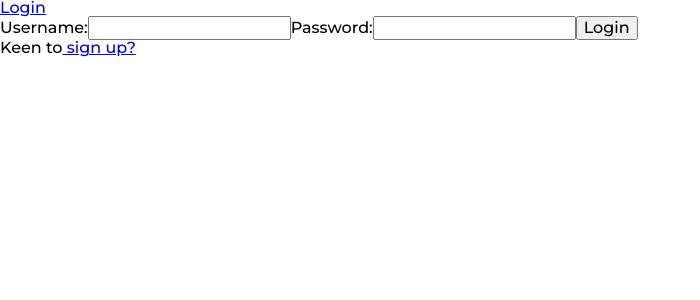
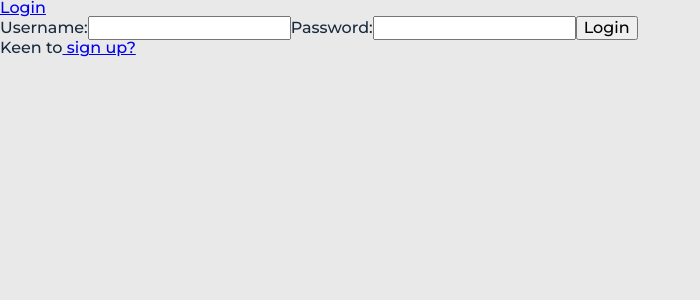
Before and after one commit to TashTenner/relevo24-front, a React (Create React App) app: page /login in a window 1280 px wide. Shown: the top 300 px of the page, without its empty margins (0-700 px from the left). Built offline with nearby package versions, Linux system fonts and the light colour scheme; no server answers.

Commit message:
first version dark-light-mode

```diff
--- a/src/App.js
+++ b/src/App.js
@@ -6,6 +6,7 @@ import Login from './views/auth/Login';
 import Signup from './views/auth/Signup';
 
 import Navbar from "./components/Navbar";
+import Body from "./components/Body";
 
 import Landing from "./views/Landing";
 import Dashboard from "./views/Dashboard";
@@ -18,6 +19,7 @@ import ErrorPage from "./views/ErrorPage";
 // import 'react-toastify/dist/ReactToastify.min.css';
 
 import { withAuth } from './context/AuthContext';
+import { withTheme } from './context/ThemeContext';
 
 import PrivateRoute from './components/PrivateRoute';
 import AnonRoute from './components/AnonRoute';
@@ -34,6 +36,7 @@ class App extends Component {
       <>
         {/* <button onClick={handleLogout}>logout</button> */}
         <Router>
+          <Body />
           <Navbar />
           <Switch>
             <AnonRoute exact path="/login" component={Login} />
@@ -57,4 +60,4 @@ class App extends Component {
   }
 }
 
-export default withAuth(App);
+export default withAuth(withTheme(App));
--- /dev/null
+++ b/src/components/Body.js
@@ -0,0 +1,10 @@
+import { withTheme } from "../context/ThemeContext";
+
+const Body = (value) => {
+  const { theme } = value;
+  const body = document.body;
+  body.setAttribute("class", theme.name);
+  return null;
+};
+
+export default withTheme(Body);
--- a/src/components/Navbar.js
+++ b/src/components/Navbar.js
@@ -1,12 +1,13 @@
 import React, { Component } from "react";
 import { withAuth } from "../context/AuthContext";
+import { withTheme } from "../context/ThemeContext";
 import { NavLink } from "react-router-dom";
 // import styled from 'styled-components';
 // .navbar-burger span:nth-child(1)
 
 class Navbar extends Component {
   render() {
-    const { user, handleLogout } = this.props;
+    const { user, handleLogout, theme, changeTheme } = this.props;
 
     return (
       <section>
@@ -28,6 +29,15 @@ class Navbar extends Component {
               {user && user.role === "employee" ? <NavLink to="/payfit">API Payfit</NavLink> : <div></div>}
             </li>
             <li>
+              {user ? <button
+                onClick={changeTheme}
+                style={{
+                  backgroundColor: theme.foreground,
+                  color: theme.color,
+                }}
+              >changeTheme</button> : <div></div>}
+            </li>
+            <li>
               {user && user ? <NavLink onClick={handleLogout} to="/">Logout</NavLink> : <NavLink to="/login">Login</NavLink>}
             </li>
           </ul>
@@ -37,4 +47,4 @@ class Navbar extends Component {
   }
 }
 
-export default withAuth(Navbar);
+export default withAuth(withTheme(Navbar));
--- /dev/null
+++ b/src/context/ThemeContext.js
@@ -0,0 +1,69 @@
+import React, { Component, createContext } from 'react';
+
+const ThemeContext = createContext();
+const Provider = ThemeContext.Provider;
+const ThemeConsumer = ThemeContext.Consumer;
+
+export const withTheme = (Comp) => {
+  return class WithTheme extends Component {
+    render() {
+      return (
+        <ThemeConsumer>
+          {
+            ({
+              theme,
+              changeTheme
+            }) => (
+                <Comp
+                  {...this.props}
+                  theme={theme}
+                  changeTheme={changeTheme}
+                />
+              )}
+        </ThemeConsumer>
+      );
+    }
+  };
+};
+
+export const themes = {
+  light: {
+    name: "light",
+    foreground: "#009688",
+    background: "#009688",
+    color: "#192A3E",
+  },
+  dark: {
+    name: "dark",
+    foreground: "#ffffff",
+    background: "#192a3e",
+    color: "#009688",
+  },
+};
+
+export default class ThemeProvider extends Component {
+  state = {
+    theme: themes.light,
+  };
+
+  changeTheme = () => {
+    // console.log("change");
+    this.setState({
+      theme: this.state.theme.name === "dark" ? themes.light : themes.dark,
+    });
+  };
+
+  render() {
+    const { theme } = this.state
+    const { children } = this.props;
+    return (
+      <Provider
+        value={{
+          theme,
+          changeTheme: this.changeTheme,
+        }}>
+        {children}
+      </Provider>
+    );
+  }
+}
--- a/src/index.css
+++ b/src/index.css
@@ -15,3 +15,13 @@ code {
     monospace; */
   font-family: "Montserrat", sans-serif;
 }
+
+body.light {
+  background-color: #e9e9e9;
+  color: #192a3e;
+}
+
+body.dark {
+  background-color: #192a3e;
+  color: #e9e9e9;
+}
--- a/src/index.js
+++ b/src/index.js
@@ -2,6 +2,7 @@ import React from 'react';
 import ReactDOM from 'react-dom';
 
 import AuthProvider from './context/AuthContext';
+import ThemeProvider from "./context/ThemeContext";
 
 import 'reset-css';
 import 'normalize.css';
@@ -12,7 +13,9 @@ import * as serviceWorker from './serviceWorker';
 
 ReactDOM.render(
   <AuthProvider>
-    <App />
+    <ThemeProvider>
+      <App />
+    </ThemeProvider>
   </AuthProvider>,
   document.getElementById('root')
 );
--- /dev/null
+++ b/src/styles/styledComponents.js
@@ -0,0 +1 @@
+// dark - light mode with import { createGlobalStyle } from "styled-components";
```
